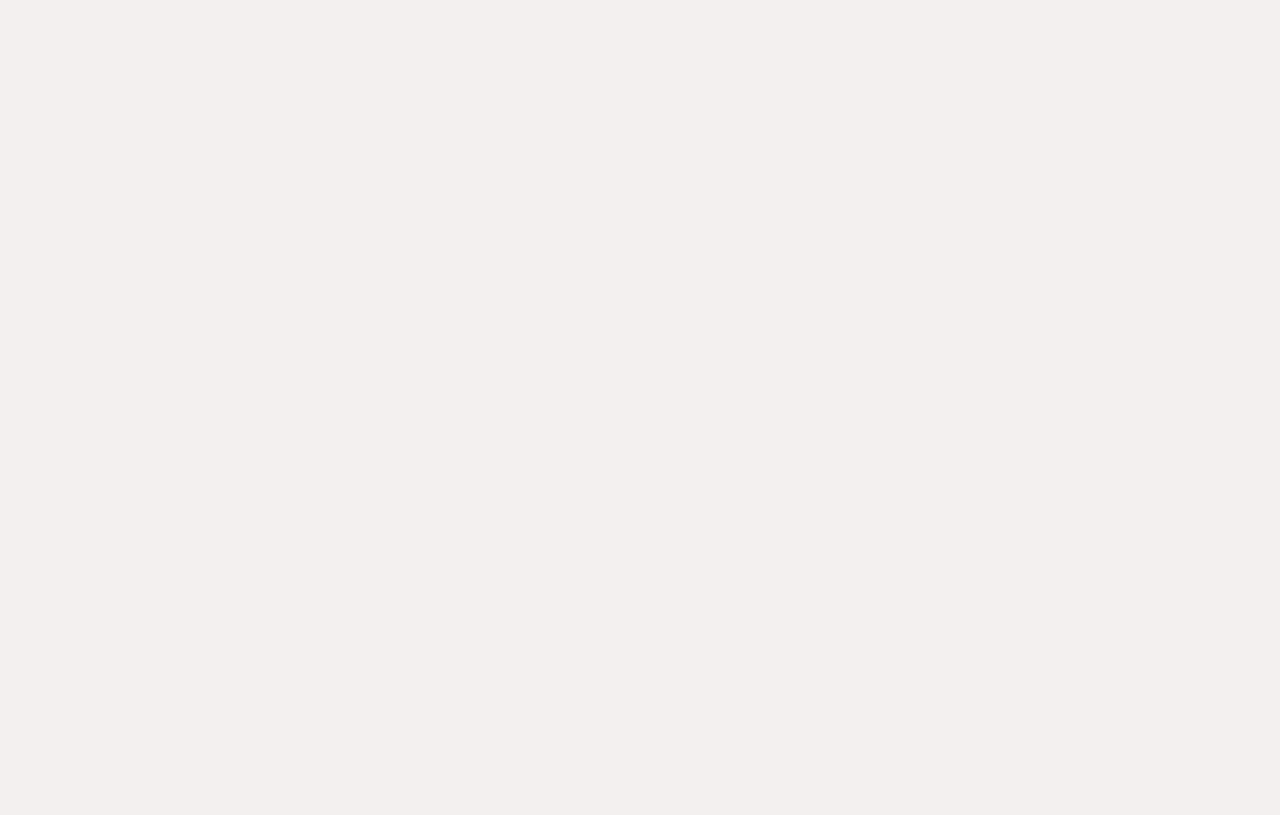
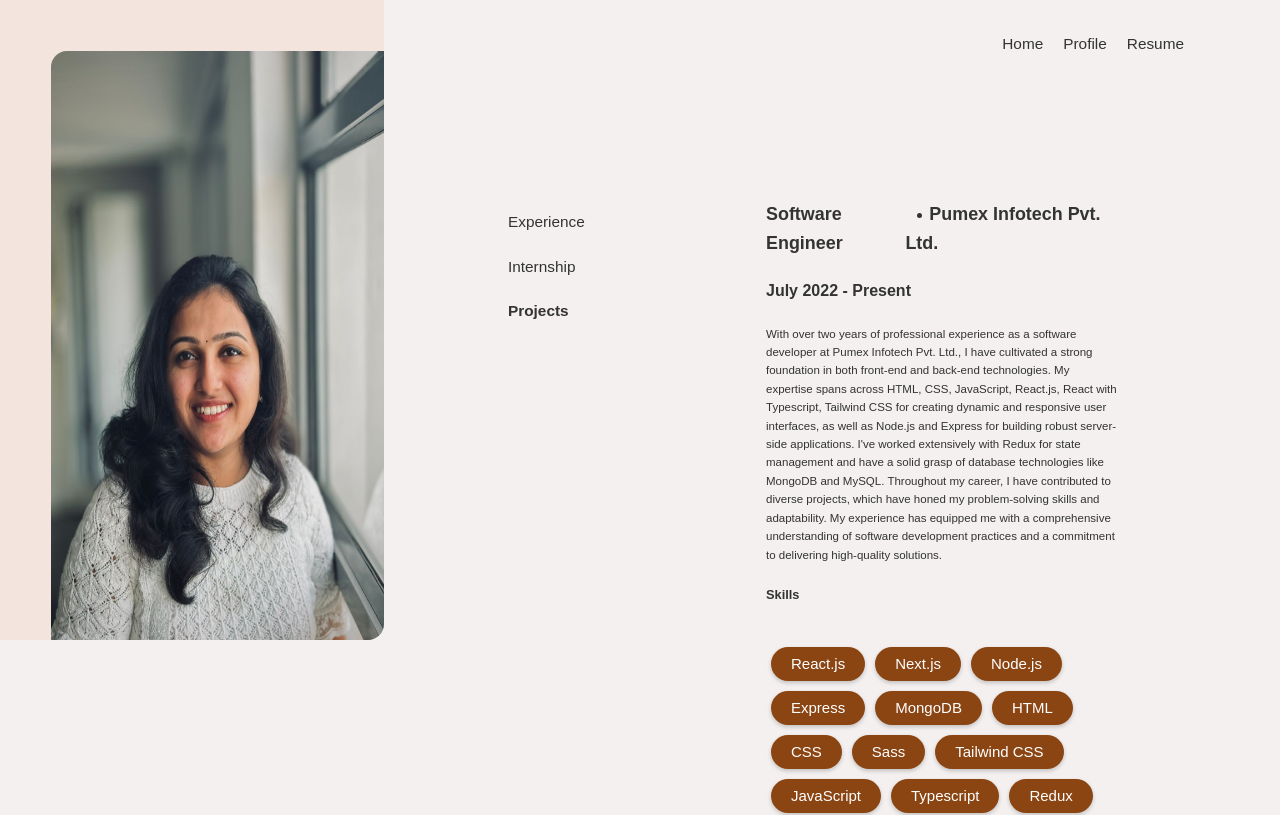
Before and after one commit to DhanushaNandakumar26/DhanushaNandakumar, a React (Create React App) app: page /DhanushaNandakumar/profile in a window 1280 px wide. Before the commit this address had no page. Shown: the top 815 px of the page. Built offline with nearby package versions, Linux system fonts and the light colour scheme; a web font is replaced by a local one.

Commit message:
link name change

```diff
--- a/src/App.js
+++ b/src/App.js
@@ -9,7 +9,7 @@ function App() {
       <Routes>
         <Route path="/" element={<Homepage />}>
         </Route>
-        <Route path="/experience" element={<Experience />}></Route>
+        <Route path="/profile" element={<Experience />}></Route>
       </Routes>
     </BrowserRouter>
   );
--- a/src/components/Navbar/Navbar.jsx
+++ b/src/components/Navbar/Navbar.jsx
@@ -27,7 +27,7 @@ const Navbar = () => {
                     <Link to="/" className="navbar-link">Home</Link>
                 </li>
                 <li className="navbar-item">
-                    <Link to="/experience" className="navbar-link">Profile</Link>
+                    <Link to="/profile" className="navbar-link">Profile</Link>
                 </li>
                 <li className="navbar-item">
 
```
